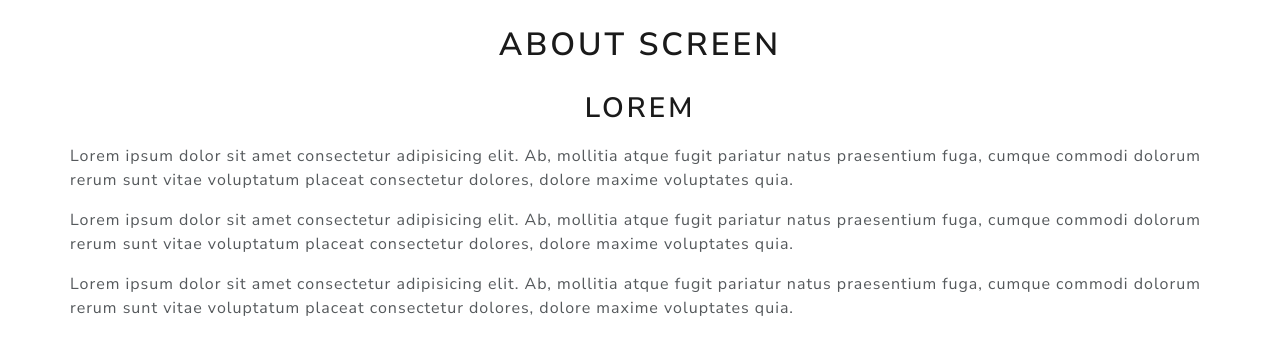
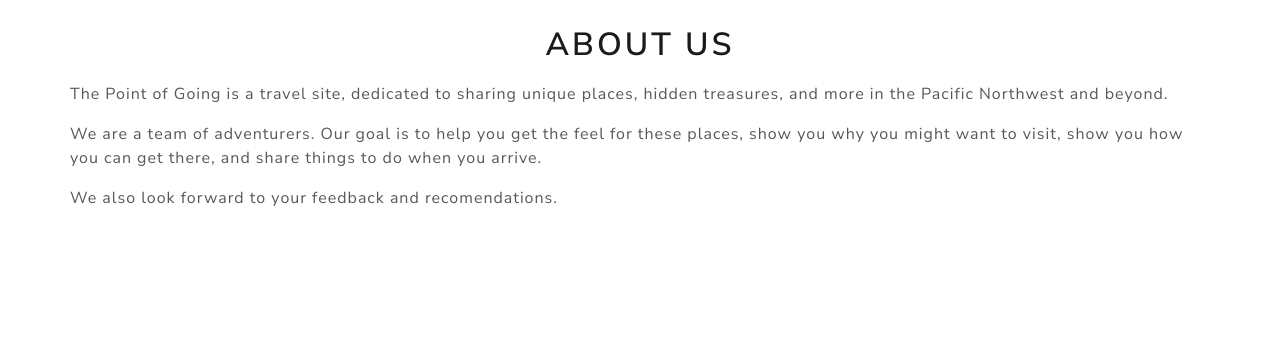
Before and after one commit to PeteLow-13/Test62, a React (Create React App) app in the folder frontend/: page /about in a window 1280 px wide. Shown: the top 354 px of the page. Built offline with nearby package versions, Linux system fonts and the light colour scheme.

Commit message:
updated text in about

```diff
--- a/frontend/src/screens/AboutScreen.js
+++ b/frontend/src/screens/AboutScreen.js
@@ -1,18 +1,24 @@
-import React from 'react'
+import React from 'react';
 
 const AboutScreen = () => {
-    return (
-        <>
-            <h1>About Screen</h1>
-            <div className='second-section'>
-                <h2>Lorem</h2>
-                <p>Lorem ipsum dolor sit amet consectetur adipisicing elit. Ab, mollitia atque fugit pariatur natus praesentium fuga, cumque commodi dolorum rerum sunt vitae voluptatum placeat consectetur dolores, dolore maxime voluptates quia.</p>
-                <p>Lorem ipsum dolor sit amet consectetur adipisicing elit. Ab, mollitia atque fugit pariatur natus praesentium fuga, cumque commodi dolorum rerum sunt vitae voluptatum placeat consectetur dolores, dolore maxime voluptates quia.</p>
-                <p>Lorem ipsum dolor sit amet consectetur adipisicing elit. Ab, mollitia atque fugit pariatur natus praesentium fuga, cumque commodi dolorum rerum sunt vitae voluptatum placeat consectetur dolores, dolore maxime voluptates quia.</p>
-            </div>
-        </>
+  return (
+    <>
+      <h1>About Us</h1>
+      <div className='second-section'>
+        <p>
+          The Point of Going is a travel site, dedicated to sharing unique
+          places, hidden treasures, and more in the Pacific Northwest and
+          beyond.
+        </p>
+        <p>
+          We are a team of adventurers. Our goal is to help you get the feel for
+          these places, show you why you might want to visit, show you how you
+          can get there, and share things to do when you arrive.
+        </p>
+        <p>We also look forward to your feedback and recomendations.</p>
+      </div>
+    </>
+  );
+};
 
-    )
-}
-
-export default AboutScreen
+export default AboutScreen;
```
